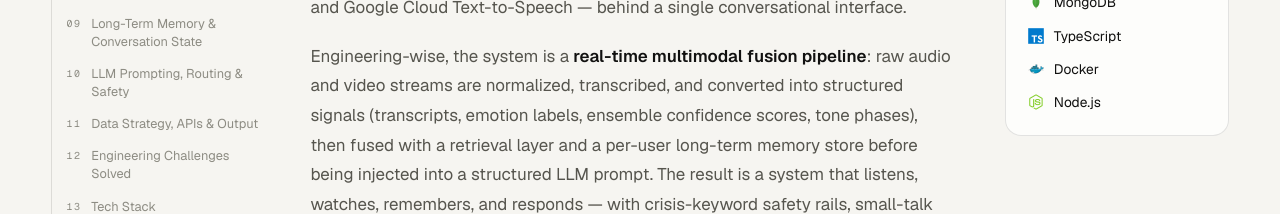
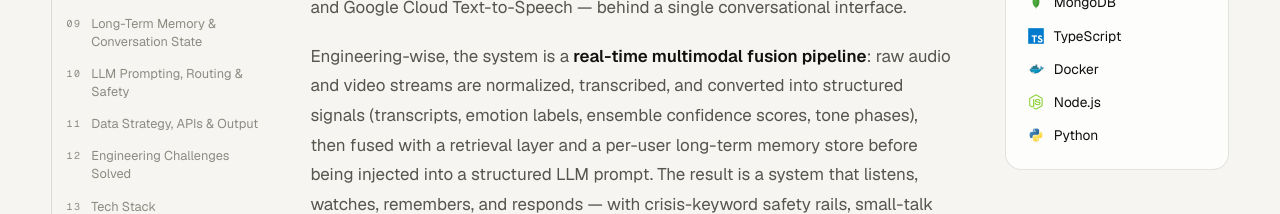
Before and after one commit to madhusiddharths/Portfolio, a Next.js app: page /work/ai-counselling/ in a window 1280 px wide. Shown: the part 960-1174 px from the top of the page. Built offline with nearby package versions, Linux system fonts and the light colour scheme.

Commit message:
updated skill section as per bandhar comments

```diff
--- a/components/sections/skills.tsx
+++ b/components/sections/skills.tsx
@@ -1,3 +1,4 @@
+import Link from "next/link";
 import { SKILLS, techIcon } from "@/lib/projects";
 import { SectionHeading } from "@/components/section-heading";
 import { Reveal } from "@/components/reveal";
@@ -25,13 +26,15 @@ export function Skills() {
                 {group.items.map((item) => {
                   const icon = techIcon(item);
                   return (
-                    <li key={item} className="matrix-chip" data-cursor="">
+                    <li key={item}>
+                      <Link href={`/work/?skill=${encodeURIComponent(item)}`} className="matrix-chip" data-cursor="filter projects">
                         {icon ? (
                           <img src={icon} alt="" loading="lazy" width={18} height={18} />
                         ) : (
                           <span className="matrix-chip-dot" aria-hidden="true" />
                         )}
                         <span>{item}</span>
+                      </Link>
                     </li>
                   );
                 })}
--- a/components/work-index.tsx
+++ b/components/work-index.tsx
@@ -1,7 +1,8 @@
 "use client";
 
-import { useEffect, useRef, useState } from "react";
+import { useEffect, useRef, useState, Suspense } from "react";
 import Link from "next/link";
+import { useSearchParams, useRouter } from "next/navigation";
 import {
   motion,
   useMotionValue,
@@ -25,7 +26,15 @@ function mobilePeekActive() {
   return typeof window !== "undefined" && window.matchMedia("(max-width: 680px)").matches;
 }
 
-export function WorkIndex({ projects }: { projects: Project[] }) {
+function WorkIndexContent({ projects }: { projects: Project[] }) {
+  const searchParams = useSearchParams();
+  const router = useRouter();
+  const skillFilter = searchParams.get("skill");
+
+  const displayedProjects = skillFilter
+    ? projects.filter((p) => p.tech.includes(skillFilter))
+    : projects;
+
   const [active, setActive] = useState<Project | null>(null); // desktop hover
   const [peek, setPeek] = useState<Project | null>(null); // touch press-and-hold preview
   const reduce = useReducedMotion();
@@ -98,8 +107,24 @@ export function WorkIndex({ projects }: { projects: Project[] }) {
 
   return (
     <div className="work-index" onMouseMove={onMove} onMouseLeave={() => setActive(null)}>
+      {skillFilter && displayedProjects.length > 0 && (
+        <div style={{ marginBottom: '2rem', display: 'flex', alignItems: 'center', justifyContent: 'space-between' }}>
+          <p className="u-mono" style={{ margin: 0 }}>Filtered by skill: <strong style={{ color: 'var(--accent)' }}>{skillFilter}</strong></p>
+          <button onClick={() => router.push(window.location.pathname)} className="btn btn-ghost" style={{ padding: '0.5rem 1rem' }}>Clear filter</button>
+        </div>
+      )}
+
+      {displayedProjects.length === 0 && skillFilter ? (
+        <div style={{ padding: '4rem 1rem', textAlign: 'center', border: '1px dashed var(--edge)', borderRadius: '8px' }}>
+          <h3 style={{ marginBottom: '1rem', fontSize: '1.25rem' }}>Academic / Foundational Skill</h3>
+          <p style={{ maxWidth: '600px', margin: '0 auto 2rem', color: 'var(--ink-mute)' }}>
+            I built a strong foundation in <strong style={{ color: 'var(--accent)' }}>{skillFilter}</strong> during my coursework. While it doesn't feature in these recent case studies, it informs my approach to software engineering.
+          </p>
+          <button onClick={() => router.push(window.location.pathname)} className="btn btn-primary">View All Projects</button>
+        </div>
+      ) : (
         <ol className="work-list">
-        {projects.map((p) => (
+          {displayedProjects.map((p) => (
             <li key={p.slug}>
               <Link
                 href={rowHref(p)}
@@ -141,6 +166,7 @@ export function WorkIndex({ projects }: { projects: Project[] }) {
             </li>
           ))}
         </ol>
+      )}
 
       <AnimatePresence>
         {showPreview && (
@@ -215,3 +241,11 @@ export function WorkIndex({ projects }: { projects: Project[] }) {
     </div>
   );
 }
+
+export function WorkIndex({ projects }: { projects: Project[] }) {
+  return (
+    <Suspense fallback={<div className="work-list-loading" />}>
+      <WorkIndexContent projects={projects} />
+    </Suspense>
+  );
+}
--- a/lib/projects.ts
+++ b/lib/projects.ts
@@ -32,7 +32,7 @@ export const TECH: Record<string, string> = {
   Python: `${ICON}/Python.png`,
   R: `${ICON}/R.png`,
   C: `${ICON}/C.png`,
-  "C++": `${ICON}/C++ (CPlusPlus).png`,
+  "C++": `${ICON}/cpp.png`,
   Java: `${ICON}/Java.png`,
   SQL: `${ICON}/MySQL.png`,
   PostgreSQL: `${ICON}/PostgresSQL.png`,
@@ -106,7 +106,7 @@ export const PROJECTS: Project[] = [
     domain: "Real-time streaming · Agentic AI",
     summary:
       "Real-time financial intelligence platform that streams market data through Kafka and Delta Lake, then uses an agentic AI investigator to explain anomalies in plain language.",
-    tech: ["Apache Kafka", "Apache Airflow", "Databricks", "Kubernetes", "FastAPI", "PostgreSQL"],
+    tech: ["Apache Kafka", "Apache Airflow", "Databricks", "Kubernetes", "FastAPI", "PostgreSQL", "Python"],
     thumb: `${IMG}/pulsetrade.png`,
     repo: "https://github.com/madhusiddharths/pulsetrade",
     hasCaseStudy: true,
@@ -119,7 +119,7 @@ export const PROJECTS: Project[] = [
     domain: "3D visualization · 557M+ stars",
     summary:
       "A cloud-native 3D visualization platform that dynamically queries and renders 557M+ Gaia DR3 stars with real-time kinematic projection using serverless BigQuery and GPU acceleration.",
-    tech: ["Polars", "Apache Spark", "FastAPI", "Three.js", "GCP", "Docker"],
+    tech: ["Polars", "Apache Spark", "FastAPI", "Three.js", "GCP", "Docker", "Python", "JavaScript"],
     thumb: `${IMG}/stars.jpg`,
     repo: "https://github.com/madhusiddharths/galaxy_explorer",
     hasCaseStudy: true,
@@ -132,7 +132,7 @@ export const PROJECTS: Project[] = [
     domain: "Experimentation · 20M+ events",
     summary:
       "An end-to-end data pipeline and machine learning system that processes 20M+ e-commerce events to validate A/B tests and predict cart abandonment in real-time.",
-    tech: ["Python", "dbt", "FastAPI", "Streamlit", "Docker"],
+    tech: ["Python", "dbt", "FastAPI", "Streamlit", "Docker", "SQL"],
     thumb: `${IMG}/growth_retention.png`,
     repo: "https://github.com/madhusiddharths/growth_retention",
     hasCaseStudy: true,
@@ -145,7 +145,7 @@ export const PROJECTS: Project[] = [
     domain: "Medical imaging · GANs",
     summary:
       "This project uses deep learning, image processing, and GANs to predict and model the progression of Alzheimer's disease from MRI scans.",
-    tech: ["PyTorch", "Pandas", "Matplotlib", "OpenCV", "Docker", "Flask"],
+    tech: ["PyTorch", "Pandas", "Matplotlib", "OpenCV", "Docker", "Flask", "Python"],
     thumb: `${IMG}/alzheimers.jpg`,
     repo: "https://github.com/madhusiddharths/alzheimers_progression",
     hasCaseStudy: true,
@@ -158,7 +158,7 @@ export const PROJECTS: Project[] = [
     domain: "Multimodal AI · Wellbeing",
     summary:
       "An AI-powered chatbot that analyzes a person's video, audio, and tone to assess their mental state and provide personalized counseling.",
-    tech: ["FastAPI", "GCP", "MongoDB", "TypeScript", "Docker", "Node.js"],
+    tech: ["FastAPI", "GCP", "MongoDB", "TypeScript", "Docker", "Node.js", "Python"],
     thumb: `${IMG}/ai_chatbot.png`,
     repo: "https://github.com/madhusiddharths/aicounselling",
     // TODO: deployment is building — swap this for the real live URL when ready.
@@ -186,7 +186,7 @@ export const PROJECTS: Project[] = [
     domain: "Federated learning · Privacy",
     summary:
       "A hybrid Federated Learning framework integrating Transformers and XGBoost with LoRA adapters for efficient, privacy-preserving IoT intrusion detection.",
-    tech: ["PyTorch", "Pandas", "LaTeX"],
+    tech: ["PyTorch", "Pandas", "LaTeX", "Python"],
     thumb: `${IMG}/fed_iot.png`,
     repo: null,
     privateRepo: true,
@@ -225,7 +225,7 @@ export const PROJECTS: Project[] = [
     domain: "Vector search · Computer vision",
     summary:
       "AI-based image retrieval using ResNet-50 feature extraction and FAISS vector indexing for fast similarity search.",
-    tech: ["PyTorch", "Pandas", "Streamlit", "Docker"],
+    tech: ["PyTorch", "Pandas", "Streamlit", "Docker", "Python"],
     thumb: `${IMG}/image_retrieval.png`,
     repo: "https://github.com/madhusiddharths/image_retrieval/tree/main",
     hasCaseStudy: true,
@@ -261,7 +261,7 @@ export const PROJECTS: Project[] = [
     domain: "Classification · Health",
     summary:
       "SymptoScan is designed to classify four closely related illnesses—flu, COVID-19, the common cold, and allergies—using a meta-classifier approach.",
-    tech: ["Pandas", "NumPy", "Kaggle", "Plotly", "scikit-learn"],
+    tech: ["Pandas", "NumPy", "Kaggle", "Plotly", "scikit-learn", "Python"],
     thumb: `${IMG}/symptoscan.jpeg.png.webp`,
     repo: "https://github.com/madhusiddharths/SymptoScan",
     hasCaseStudy: false,
@@ -285,7 +285,7 @@ export const PROJECTS: Project[] = [
     domain: "Transfer learning · CV",
     summary:
       "A human-versus-horse classifier built using transfer learning, leveraging a VGG19 model pretrained on ImageNet for improved accuracy.",
-    tech: ["TensorFlow", "OpenCV", "Streamlit", "Keras", "NumPy"],
+    tech: ["TensorFlow", "OpenCV", "Streamlit", "Keras", "NumPy", "Python"],
     thumb: `${IMG}/ImageNet.webp`,
     repo: "https://github.com/madhusiddharths/VGG19-Trannsfer-learning",
     hasCaseStudy: false,
```
Also changed, not shown: public/img/color_images/cpp.png (renamed from public/img/color_images/C++ (CPlusPlus).png). Lines whose indentation alone changed are shown as unchanged.
